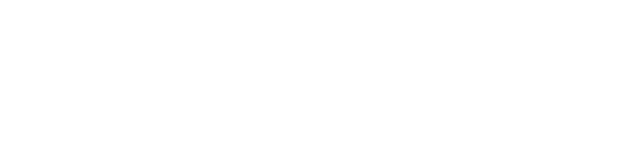
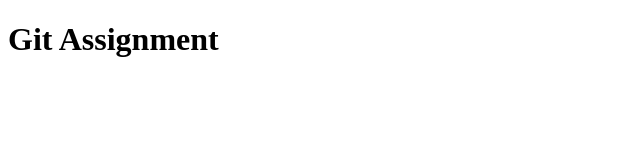
Before and after one commit to Siddhant-Rawat-HBWSL/Git_Assignment, a plain HTML site: page index.html in a window 1280 px wide. Shown: the whole page, without its empty margins (0-640 px from the left). Drawn offline with Linux system fonts and the light colour scheme.

Commit message:
changed HTML

```diff
--- a/index.html
+++ b/index.html
@@ -6,6 +6,6 @@
     <title>Document</title>
 </head>
 <body>
-
+    <h1>Git Assignment</h1>
 </body>
 </html>
```
